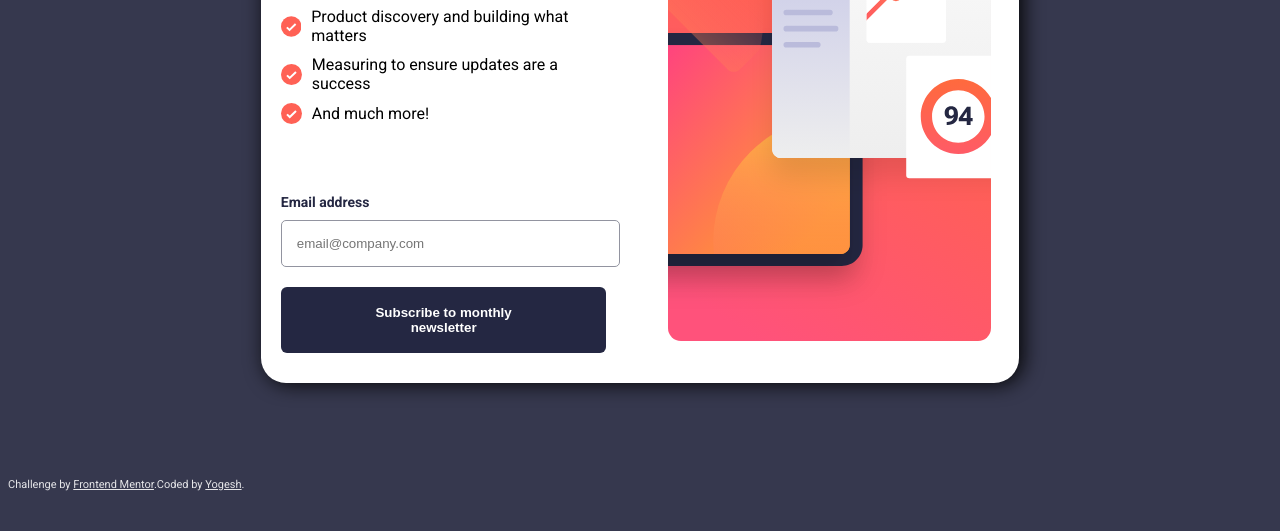
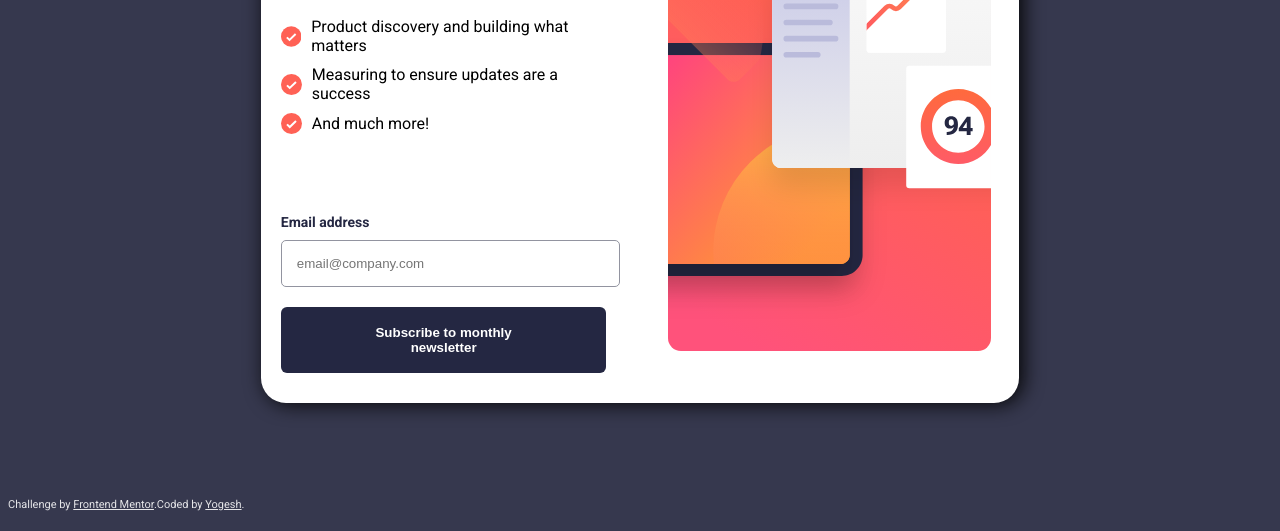
Before and after one commit to Yogesh0808/newsletter-signup-frontendmentor, a plain HTML site: page index.html in a window 1280 px wide. Shown: the part 269-800 px from the top of the page. Drawn offline with Linux system fonts and the light colour scheme.

Commit message:
Update style.css

```diff
--- a/style.css
+++ b/style.css
@@ -46,6 +46,15 @@ body {
     height: auto;
     display: block;
     margin: 0 auto;
+}
+
+.left {
+    display: grid;
+    align-content: center;
+    justify-content: space-evenly;
+    align-items: stretch;
+    justify-items: stretch;
+
 }
 
 div {
```
